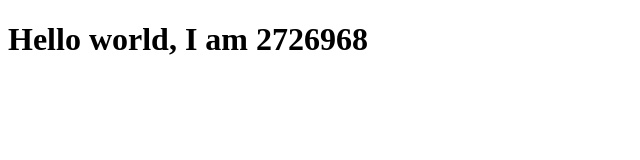
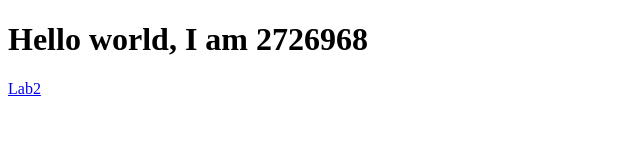
Before and after one commit to R3H123/SDLab1, a plain HTML site: page index.html in a window 1280 px wide. Shown: the full height of the page, 0-640 px from the left. Drawn offline with Linux system fonts and the light colour scheme.

Commit message:
Update index.html

```diff
--- a/index.html
+++ b/index.html
@@ -7,5 +7,6 @@
 </head>
 <body>
     <h1>Hello world, I am 2726968</h1>
+    <a href="2726968-lab2.html">Lab2</a>
 </body>
 </html>
```
